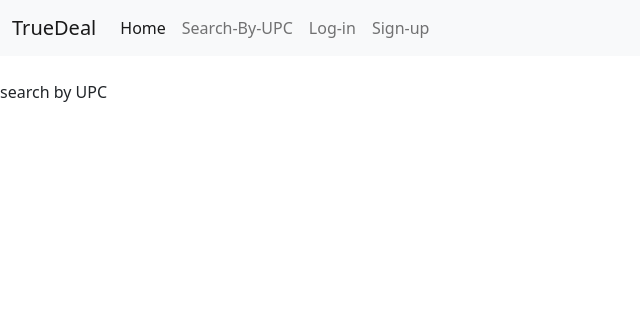
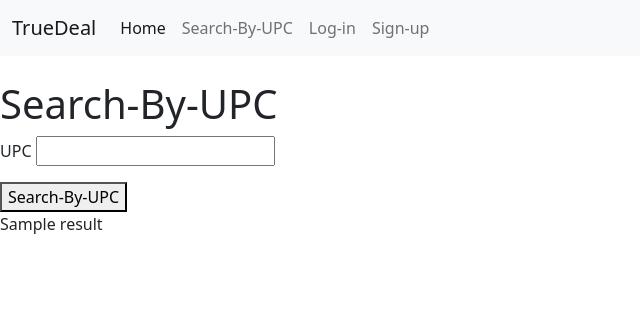
Before and after one commit to dengxinjuan/trueDeal, a Flask app: template templates/upc.html in a window 1280 px wide. Shown: the top 316 px of the page, without its empty margins (0-640 px from the left). Run offline with Flask 2, Linux system fonts and the light colour scheme; tables that the repository leaves empty hold one stand-in row (values such as "Sample post"); the template is opened without the code that fills it: values that come from a table or form of the project are taken from there, most other values are stand-ins (such as "Sample title", 1, 10 or a date in 2020).

Commit message:
working on upc form

```diff
--- a/app.py
+++ b/app.py
@@ -4,7 +4,7 @@ from models import db,connect_db,User
 
 import requests
 
-from forms import SearchForm,LoginForm,RegisterForm
+from forms import LoginForm,RegisterForm,UpcSearchForm
 
 app= Flask(__name__)
 
@@ -27,7 +27,7 @@ connect_db(app)
 #create table
 db.create_all()
 
-
+##function to search
 def request_amazon(amazonkeyword):
 
     """this will return json for the product keyword"""
@@ -43,6 +43,7 @@ def request_amazon(amazonkeyword):
 
     response = requests.request("GET", url, headers=headers, params=querystring)
     result = response.text
+    jsonify(result)
     return result
 
 
@@ -88,9 +89,7 @@ def request_walmart(walmartkeyword):
     return result
 
 
-
-
-
+##########
 
 
 
@@ -114,9 +113,10 @@ def search_result():
     version=request.args["version"]
     searchterm = brand+productname+version
     result = request_amazon(searchterm)
-    walmartresult =request_walmart(searchterm)
-    targetresult=request_target(searchterm)
-    return render_template('search.html',result=result,walmartresult=walmartresult,targetresult=targetresult)
+
+    #walmartresult =request_walmart(searchterm)
+    #targetresult=request_target(searchterm)
+    return render_template('search.html',result=result)
 
 
 ##########User ####
@@ -209,11 +209,21 @@ def page_not_found(e):
 
 ### seach by upc page
 
-@app.route("/upc")
+
+
+
+
+
+@app.route("/upc",methods=['GET','POST'])
 def search_by_upc():
     """search by upc"""
+    form = UpcSearchForm()
+    if form.validate_on_submit():
+        upc_search_term = form.UPC.data
+        result = request_amazon(upc_search_term)
+        return render_template('upc.html',form=form,result=result)
 
-    return render_template("upc.html")
+    return render_template("upc.html",form=form)
 
 
 
--- a/forms.py
+++ b/forms.py
@@ -19,13 +19,11 @@ class RegisterForm(FlaskForm):
 
 
 
-### THE SEARCH FORM
+### THE UPC SEARCH FORM
 
-class SearchForm(FlaskForm):
+class UpcSearchForm(FlaskForm):
     """using the validator to request input"""
     class Meta:
         csrf = False
 
-    brand = StringField("Brand",validators=[InputRequired()])
-    productname = StringField("ProductName",validators=[InputRequired()])
-    version =StringField("version")
+    UPC = StringField("UPC",validators=[InputRequired()])
--- a/templates/search.html
+++ b/templates/search.html
@@ -6,7 +6,6 @@
 
 <p style="color: orange; font-size:larger">{{result}}</p>
 <p style="color:blue">{{walmartresult}}</p>
-<p style="color:red">{{targetresult}}</p>
 
 
 {%endblock%}
--- a/templates/upc.html
+++ b/templates/upc.html
@@ -2,7 +2,24 @@
 
 {%block content%}
 
+<h1>Search-By-UPC</h1>
+<form id="Search-By-UPC" method="POST">
+{{form.hidden_tag()}}
+{% for field in form
+if field.widget.input_type != 'hidden' %}
 
-search by UPC
+<p>
+    {{field.label}}
+    {{field}}
+    {% for error in field.errors %}
+    {{error}}
+    {% endfor %}
+</p>
+{%endfor%}
+<button type="submit">Search-By-UPC</button>
+
+</form>
+
+{{result}}
 
 {%endblock%}
```
